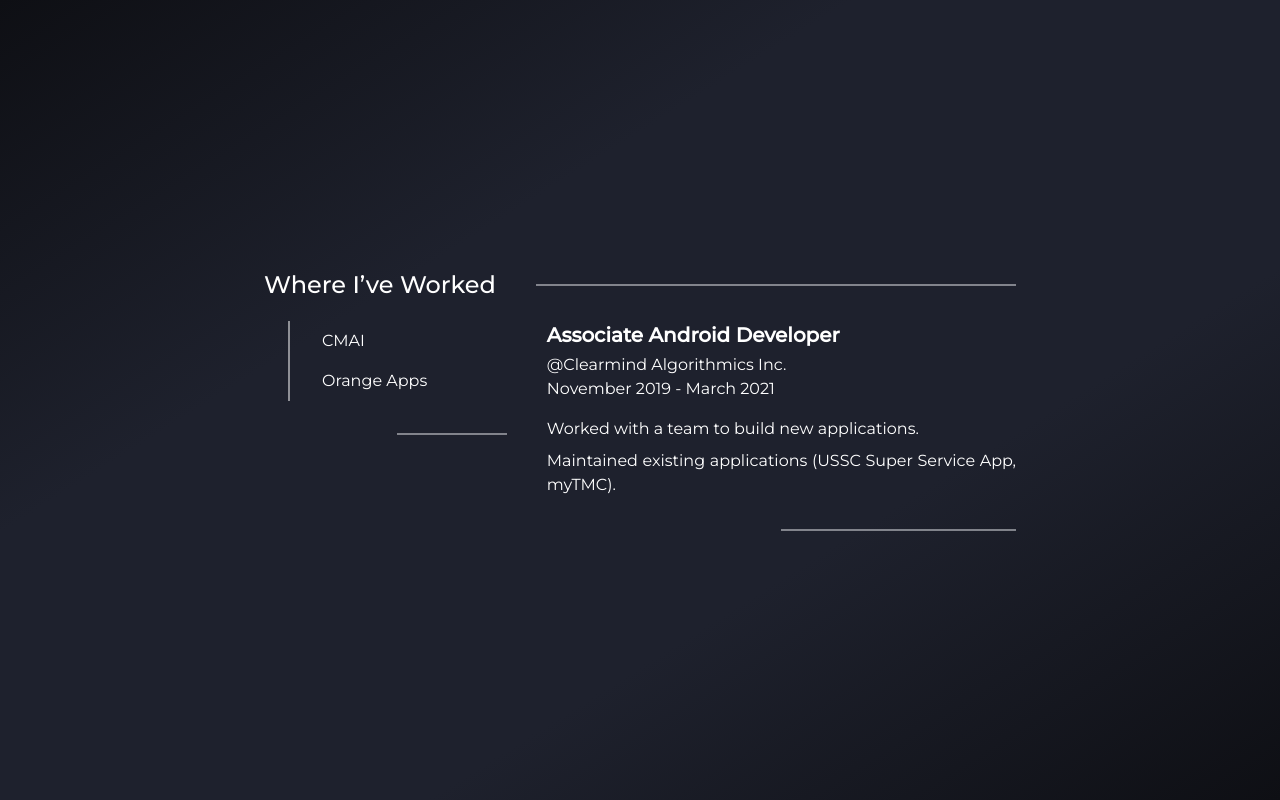
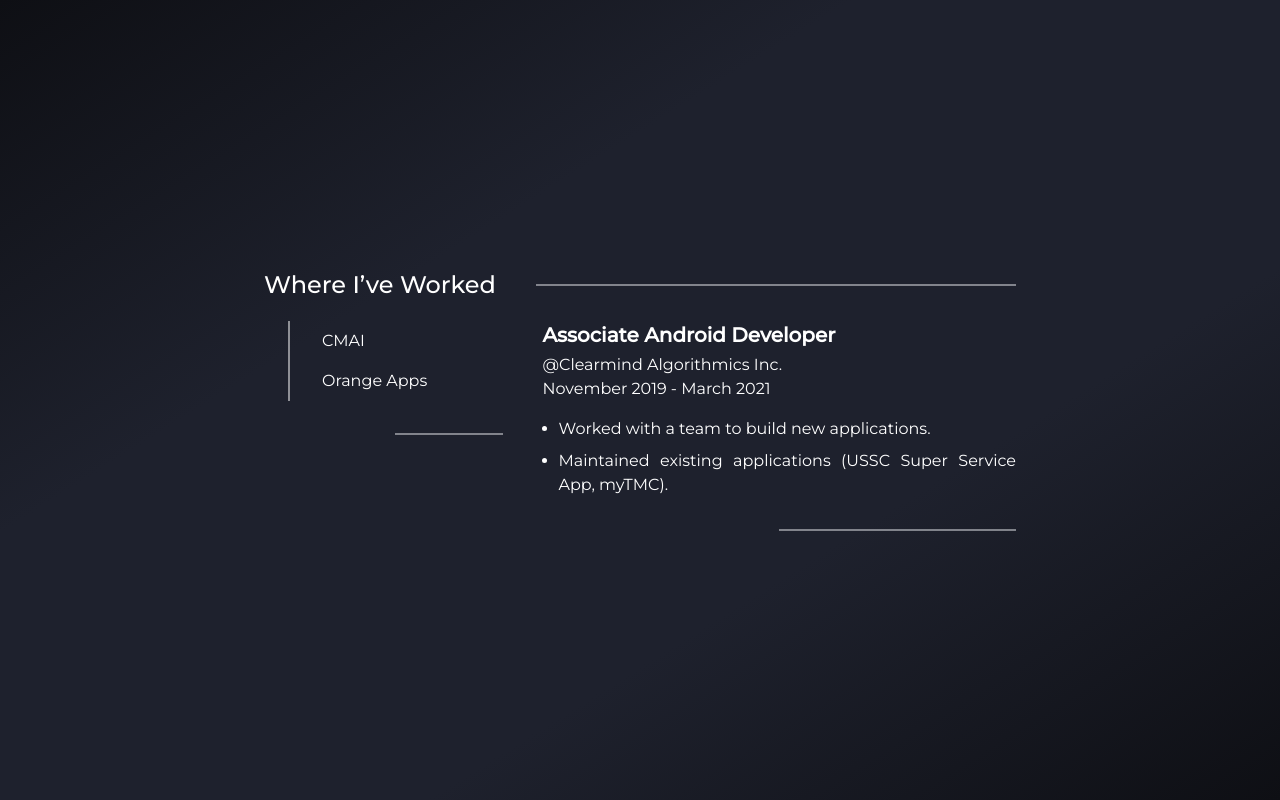
Before and after one commit to Zeaventyyy/My-Portfolio, a React (Create React App) app: page / in a window 1280 px wide. Shown: the part 1600-2400 px from the top of the page. Built offline with nearby package versions, Linux system fonts and the light colour scheme.

Commit message:
Added list-disc

```diff
--- a/src/landingpage/experience.jsx
+++ b/src/landingpage/experience.jsx
@@ -74,30 +74,31 @@ function Experience() {
               </p>
               <p className="font-normal">@Clearmind Algorithmics Inc.</p>
               <p className="font-normal">November 2019 - March 2021</p>
-              <ul className="flex flex-col">
+              <div className="flex flex-col">
+                <ul className="list-disc list-outside ml-4 ">
                   <li className="mt-4 mb-2">
-                  <p>Worked with a team to build new applications.</p>
+                    Worked with a team to build new applications.
                   </li>
                   <li>
-                  <p>
                     Maintained existing applications (USSC Super Service App,
                     myTMC).
-                  </p>
                   </li>
+                </ul>
                 <p className="border-[1px] opacity-50 self-end w-1/2 mt-8  " />
-              </ul>
+              </div>
             </div>
             <div className="hidden md:pl-10 grow">
               <p className="text-xl font-semibold mb-1">
                 Frontend Developer/Quality Assurance Intern
               </p>
-              <p className="text-xl font-semibold mb-1">Orange Apps.</p>
+              <p className="text-xl font-semibold mb-1">OrangeApps.</p>
               <p className="font-normal">January 2019 - March 2019</p>
-              <ul>
+              <div className="flex flex-col">
+                <ul className="list-disc list-outside ml-4">
                   <li className="mt-4 mb-2">
                     <p>
-                    Maintained and checked all the possible bugs in projects to
-                    be fixed.
+                      Maintained and checked all the possible bugs in projects
+                      to be fixed.
                     </p>
                   </li>
                   <li>
@@ -108,6 +109,7 @@ function Experience() {
                 </ul>
               </div>
             </div>
+          </div>
         </section>
       </div>
     </div>
```
Lines whose indentation alone changed are shown as unchanged.
